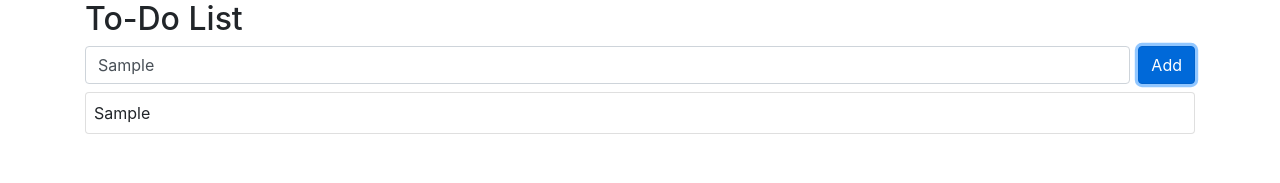
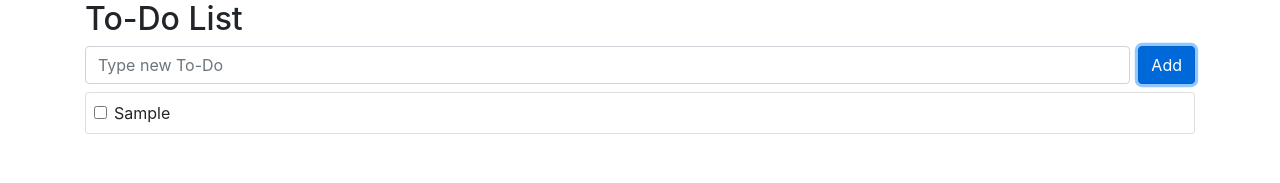
Before and after one commit to DeveloperJo/vue3-project, a Vue app: page / in a window 1280 px wide. Both pictures are taken after typing "Sample" into the empty fields and a click on the button "Add". Shown: the top 183 px of the page. Built offline with nearby package versions, Linux system fonts and the light colour scheme.

Commit message:
input:checkbox Databinding

```diff
--- a/src/App.vue
+++ b/src/App.vue
@@ -21,7 +21,15 @@
 		</form>
 		<div class="card mt-2" :key="t.id" v-for="t in todos">
 			<div class="card-body p-2">
-				{{ t.subject }}
+				<div class="form-check">
+					<input
+						class="form-check-input"
+						type="checkbox"
+						id="check"
+						v-model="t.completed"
+					/>
+					<label class="form-check-label" for="check">{{ t.subject }}</label>
+				</div>
 			</div>
 		</div>
 	</div>
@@ -34,7 +42,7 @@ export default {
 	setup() {
 		const todo = ref(''); // ref는 string, int, object, list 모든 타입을 사용할 수 있다. 값을 치환할 때는 value를 이용해야 한다.
 		const todos = ref([]);
-		let hasError = ref(false);
+		const hasError = ref(false);
 
 		const onSubmit = () => {
 			console.log(todo.value);
@@ -44,8 +52,10 @@ export default {
 				todos.value.push({
 					id: Date.now(),
 					subject: todo.value,
+					completed: false,
 				});
 				hasError.value = false;
+				todo.value = '';
 			}
 		};
 
```
